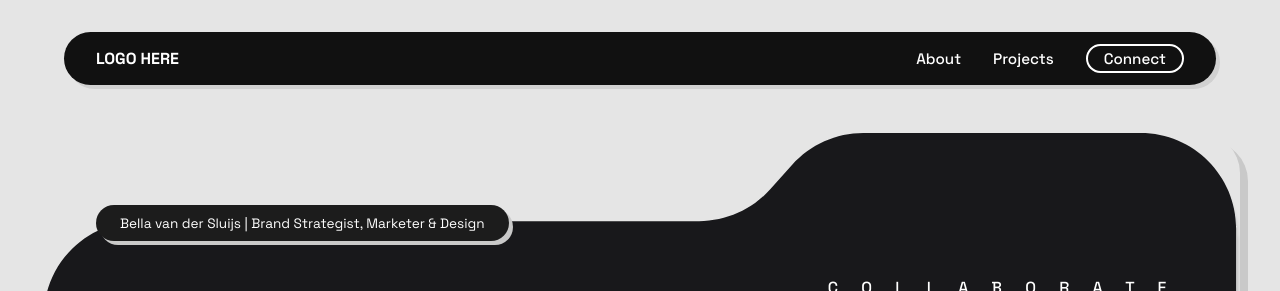
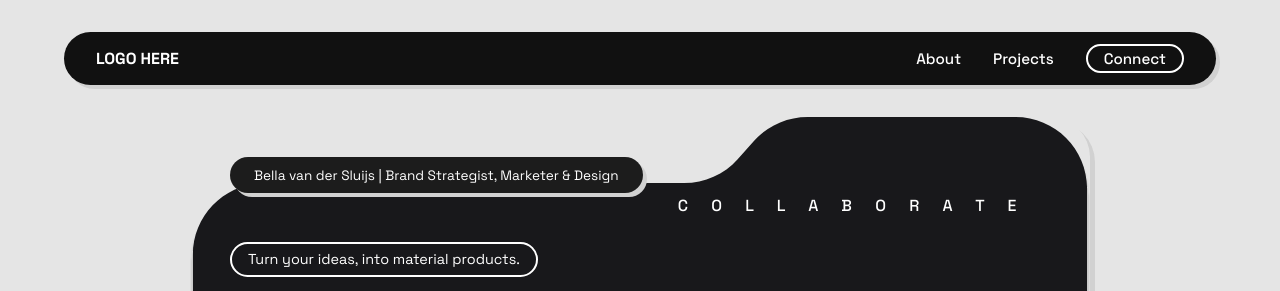
Before and after one commit to chickbells/portfolio, a plain HTML site: page index.html in a window 1280 px wide. Shown: the top 291 px of the page. Drawn offline with Linux system fonts and the light colour scheme.

Commit message:
Add files via upload

```diff
--- a/index.html
+++ b/index.html
@@ -51,15 +51,15 @@
 
     .main-shape-wrapper {
       position: relative;
-     width: 95%;
-     max-width: 1200px;
-     margin: 3rem auto;
+      width: 90%;
+      max-width: 900px;
+      margin: 2rem auto;
     }
 
     .main-shape {
       width: 100%;
       border-radius: 2.5rem;
-      box-shadow: 8px 8px 0 #c9c9c9;
+      box-shadow: 5px 5px 0 #d1d1d1;
       display: block;
     }
 
@@ -81,13 +81,13 @@
       border-radius: 999px;
       font-size: 0.85rem;
       width: fit-content;
-     box-shadow: 4px 4px 0 #c9c9c9;
-     margin: 2rem 0 1.5rem 1rem;
+      box-shadow: 4px 4px 0 #d1d1d1;
+      margin-bottom: 1.5rem;
     }
 
     .collaborate-text {
      font-weight: 500;
-     letter-spacing: 0.6em; /* Increased spacing */
+     letter-spacing: 0.6em;
      text-align: right;
      margin-top: -1.5rem; /* Pull it up */
      margin-bottom: 1.5rem;
```
Lines whose indentation alone changed are shown as unchanged.
